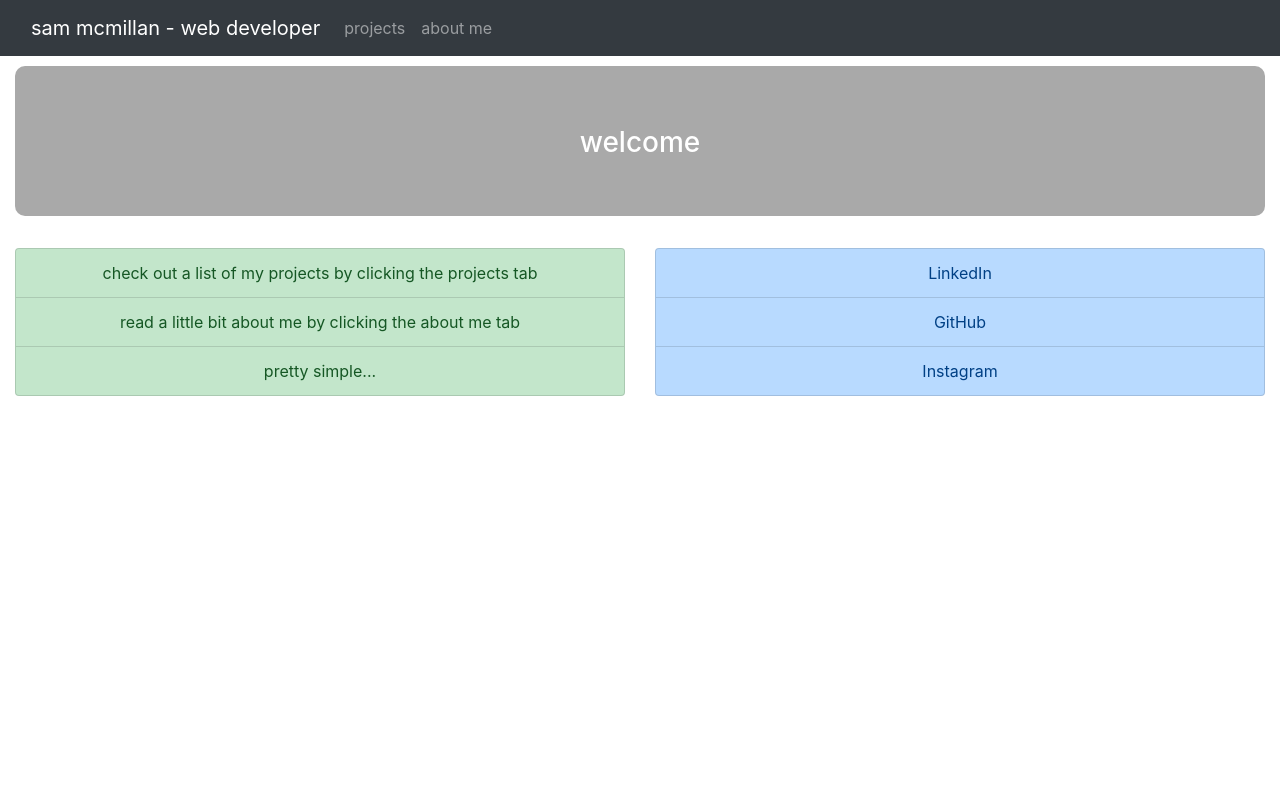
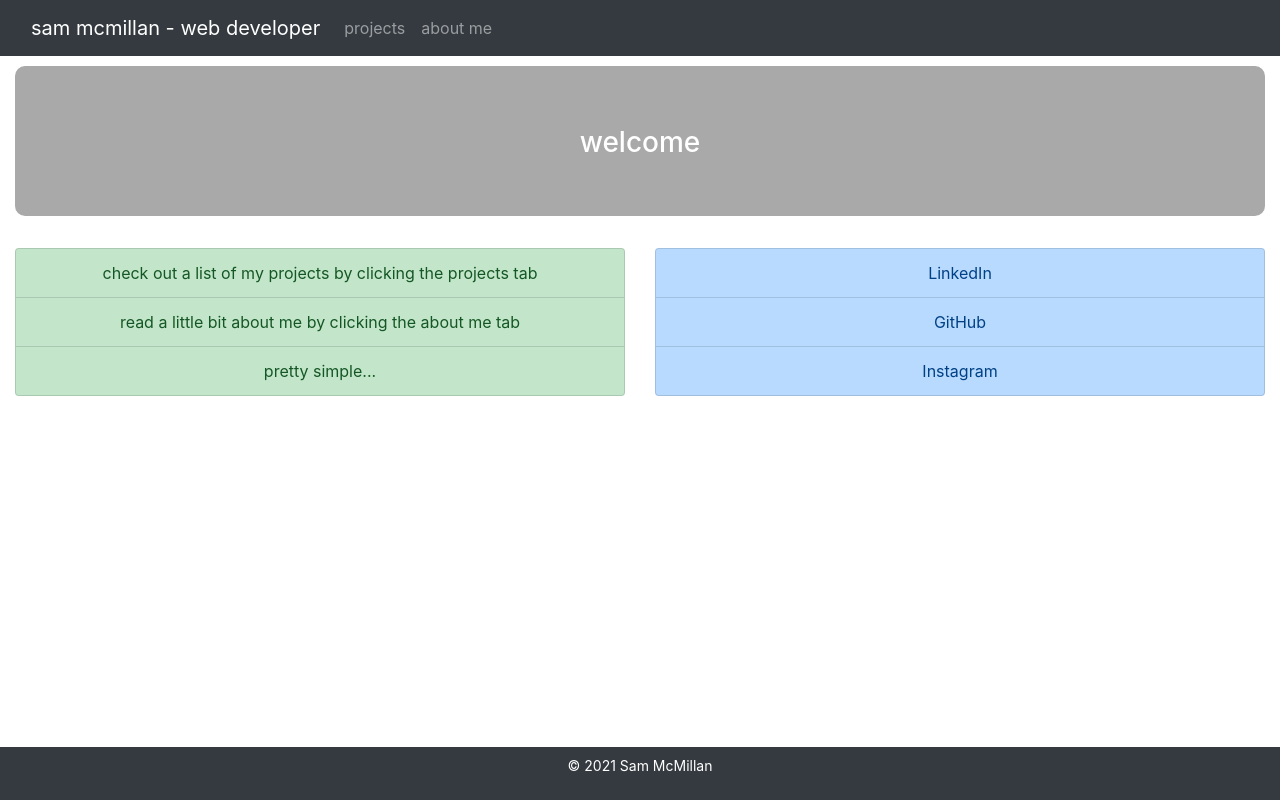
Before and after one commit to smcmillan28/personal-react-portfolio, a React (Create React App) app: page / in a window 1280 px wide. Built offline with nearby package versions, Linux system fonts and the light colour scheme.

Commit message:
sticky footer added

```diff
--- a/src/App.js
+++ b/src/App.js
@@ -5,8 +5,8 @@ import Home from "./pages/Home.js";
 import About from "./pages/About.js";
 import Projects from "./pages/Projects.js";
 import NoMatch from "./pages/NoMatch.js";
+import Footer from "./components/Footer.js";
 import { BrowserRouter as Router, Route, Switch } from "react-router-dom";
-// import Footer from "./components/Footer.js";
 
 function App() {
   return (
@@ -18,6 +18,7 @@ function App() {
         <Route exact path="/projects" component={Projects} />
         <Route path="*" component={NoMatch} />
       </Switch>
+      <Footer />
     </Router>
   );
 }
--- a/src/components/Footer.js
+++ b/src/components/Footer.js
@@ -1,24 +1,19 @@
 import React from "react";
-import { FontAwesomeIcon } from "@fortawesome/react-fontawesome";
 
 const styles = {
     nameStyle: {
-        fontSize: "18px"
+        fontSize: "14px",
+        color: "white"
+    },
+    footerStyle: {
+        justifyContent: "center"
     }
 }
 
 function Footer() {
     return (
-        <footer className="footer bottom">
-            <div className="content has-text-centered">
-                <sup style={styles.nameStyle}>&copy; 2021 Sam McMillan</sup>
-                <span className="social">
-                    <a href="https://www.instagram.com/2sammy8/" target="_blank"><i className="fab fa-instagram"></i></a>
-                    <a href="https://www.linkedin.com/in/sam-mcmillan-1b86558a/" target="_blank"><i
-                        className="fab fa-linkedin-in"></i></a>
-                    <a href="https://github.com/smcmillan28" target="_blank"><i className="fab fa-github"></i></a>
-                </span>
-            </div>
+        <footer className="navbar fixed-bottom bg-dark" style={styles.footerStyle}>
+            <p style={styles.nameStyle}>&copy; 2021 Sam McMillan</p>
         </footer>
     )
 }
--- a/src/pages/NoMatch.js
+++ b/src/pages/NoMatch.js
@@ -8,12 +8,7 @@ function NoMatch() {
       <Row>
         <Col size="md-12">
           <Jumbotron>
-            <h1>404 page not found</h1>
-            <h1>
-              <span role="img" aria-label="Face With Rolling Eyes Emoji">
-                🙄
-              </span>
-            </h1>
+            <h3>404 page not found</h3>
           </Jumbotron>
         </Col>
       </Row>
```
